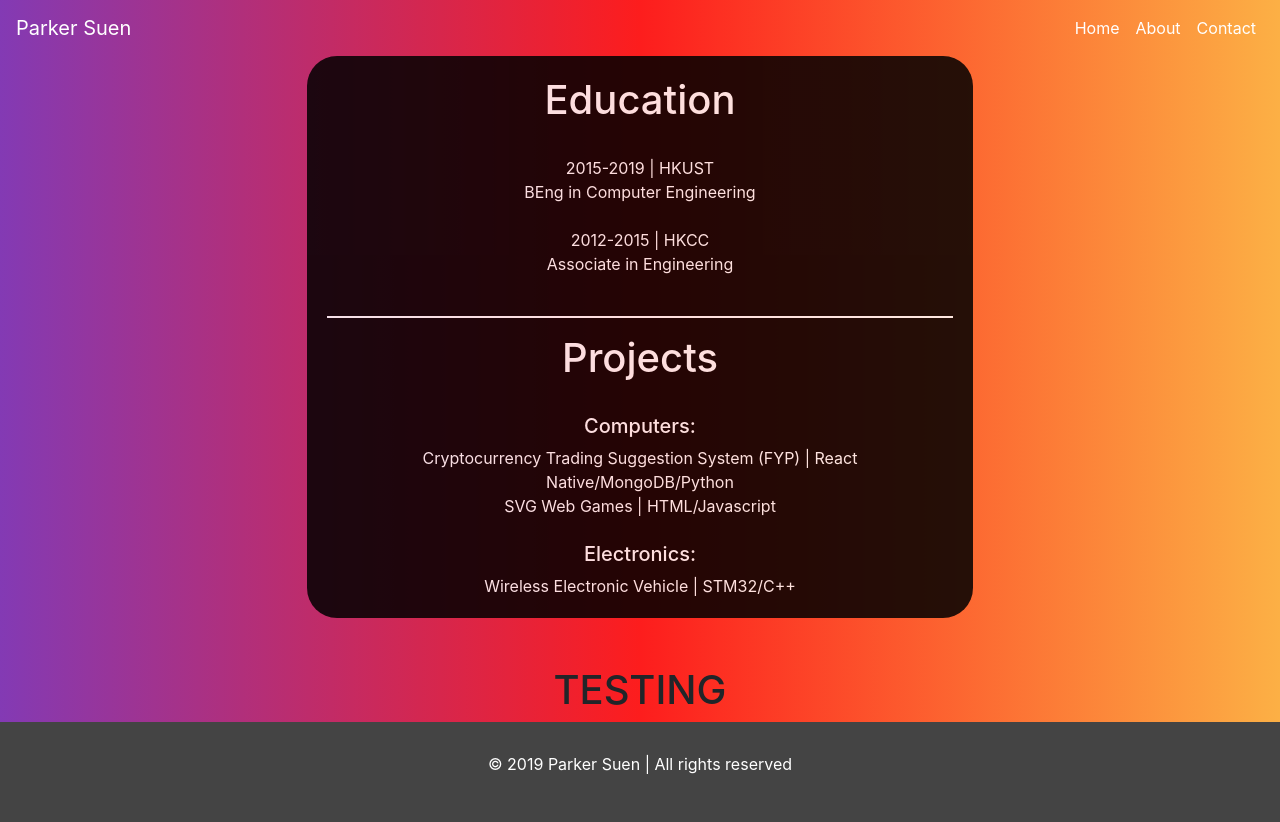
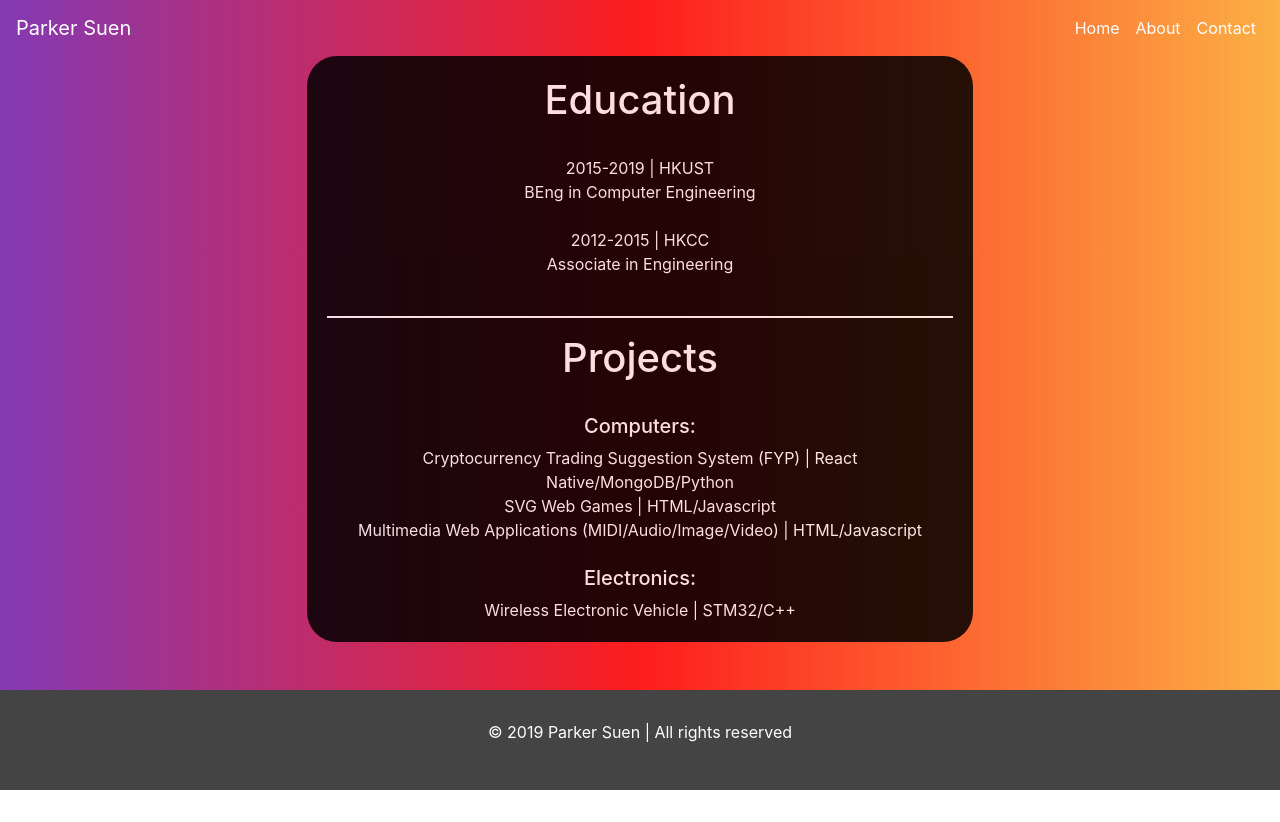
Before and after one commit to parkers116/parker-react-app, a React (Create React App) app: page /about in a window 1280 px wide. After the commit the page ends 800 px from the top, so only its background shows below. Built offline with nearby package versions, Linux system fonts and the light colour scheme.

Commit message:
add gh-page package

```diff
--- a/package.json
+++ b/package.json
@@ -1,9 +1,11 @@
 {
-    "name": "parker-app",
+    "name": "parker-react-app",
+    "homepage": "https://parkers116.github.io/parker-react-app",
     "version": "0.1.0",
     "private": true,
     "dependencies": {
         "bootstrap": "^4.3.1",
+        "gh-pages": "^2.0.1",
         "react": "^16.8.6",
         "react-bootstrap": "^1.0.0-beta.9",
         "react-dom": "^16.8.6",
@@ -13,6 +15,8 @@
     },
     "scripts": {
         "start": "react-scripts start",
+        "predeploy": "yarn run build",
+        "deploy": "gh-pages -d build",
         "build": "react-scripts build",
         "test": "react-scripts test",
         "eject": "react-scripts eject"
--- a/src/App.js
+++ b/src/App.js
@@ -38,14 +38,6 @@ const Styles = styled.div`
             width: 100%;
         }
     }
-    .test {
-        max-width: 200px;
-        margin: auto;
-        text-align: center;
-        overflow: hidden;
-        white-space: nowrap;
-        animation: show-title 2s;
-    }
 `
 
 class App extends Component {
@@ -63,9 +55,6 @@ class App extends Component {
                         </Switch>
                     </Router>
                 </Container>
-                <div className="test">
-                    <h1>TESTING</h1>
-                </div>
                 <Footer />
             </Styles>
         )
--- a/src/components/About.js
+++ b/src/components/About.js
@@ -45,6 +45,8 @@ export default class About extends Component {
                     <br />
                     <p2>SVG Web Games | HTML/Javascript</p2>
                     <br />
+                    <p2>Multimedia Web Applications (MIDI/Audio/Image/Video) | HTML/Javascript</p2>
+                    <br />
                     <br />
                     <h5>Electronics:</h5>
                     <p2>Wireless Electronic Vehicle | STM32/C++</p2>
```
Also changed, not shown: 1 other file (tests, documents, lock files or other folders).
